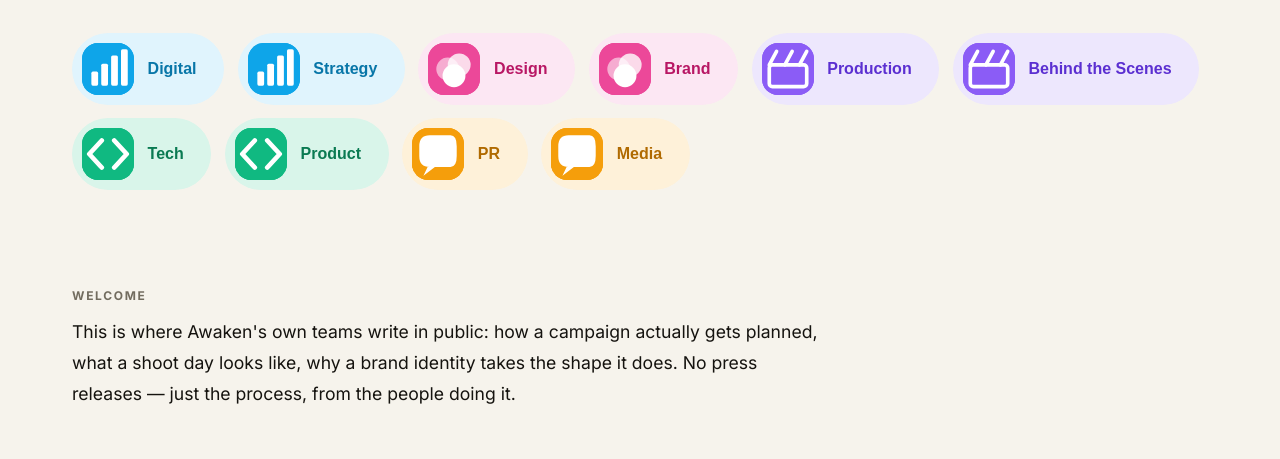
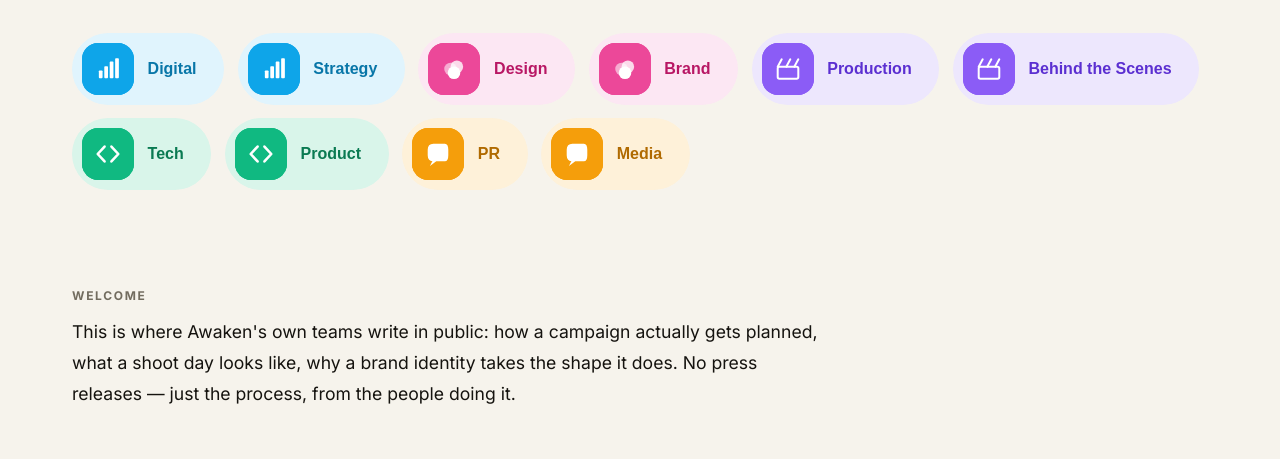
Before and after one commit to Paytaluz/awaken-forum, a plain HTML site: page index.html in a window 1280 px wide. Shown: the part 341-800 px from the top of the page. Drawn offline with Linux system fonts and the light colour scheme.

Commit message:
Shrink pill icon glyphs within the same-size badge block
Co-Authored-By: Claude Sonnet 5 <noreply@anthropic.com>

```diff
--- a/index.html
+++ b/index.html
@@ -42,16 +42,16 @@
     <p>Field notes, process, and ideas from Digital, Design, Production, Tech, and PR — one place for everything we're building.</p>
 
     <div class="pills">
-      <button class="pill pill-digital" data-tag="digital"><span class="pill-dot"><svg viewBox="0 0 100 100"><rect width="100" height="100" fill="var(--digital)"/><g fill="#fff"><rect x="18" y="55" width="13" height="27" rx="3"/><rect x="37" y="40" width="13" height="42" rx="3"/><rect x="56" y="24" width="13" height="58" rx="3"/><rect x="75" y="12" width="13" height="70" rx="3"/></g></svg></span>Digital</button>
-      <button class="pill pill-digital" data-tag="strategy"><span class="pill-dot"><svg viewBox="0 0 100 100"><rect width="100" height="100" fill="var(--digital)"/><g fill="#fff"><rect x="18" y="55" width="13" height="27" rx="3"/><rect x="37" y="40" width="13" height="42" rx="3"/><rect x="56" y="24" width="13" height="58" rx="3"/><rect x="75" y="12" width="13" height="70" rx="3"/></g></svg></span>Strategy</button>
-      <button class="pill pill-design" data-tag="design"><span class="pill-dot"><svg viewBox="0 0 100 100"><rect width="100" height="100" fill="var(--design)"/><g fill="#fff"><circle cx="38" cy="50" r="22" opacity="0.55"/><circle cx="60" cy="42" r="22" opacity="0.8"/><circle cx="50" cy="63" r="22"/></g></svg></span>Design</button>
-      <button class="pill pill-design" data-tag="brand"><span class="pill-dot"><svg viewBox="0 0 100 100"><rect width="100" height="100" fill="var(--design)"/><g fill="#fff"><circle cx="38" cy="50" r="22" opacity="0.55"/><circle cx="60" cy="42" r="22" opacity="0.8"/><circle cx="50" cy="63" r="22"/></g></svg></span>Brand</button>
-      <button class="pill pill-production" data-tag="production"><span class="pill-dot"><svg viewBox="0 0 100 100"><rect width="100" height="100" fill="var(--production)"/><g fill="none" stroke="#fff" stroke-width="7" stroke-linecap="round" stroke-linejoin="round"><rect x="14" y="42" width="72" height="42" rx="6"/><path d="M14 42 L28 16 M44 42 L58 16 M72 42 L86 16"/></g></svg></span>Production</button>
-      <button class="pill pill-production" data-tag="behindthescenes"><span class="pill-dot"><svg viewBox="0 0 100 100"><rect width="100" height="100" fill="var(--production)"/><g fill="none" stroke="#fff" stroke-width="7" stroke-linecap="round" stroke-linejoin="round"><rect x="14" y="42" width="72" height="42" rx="6"/><path d="M14 42 L28 16 M44 42 L58 16 M72 42 L86 16"/></g></svg></span>Behind the Scenes</button>
-      <button class="pill pill-tech" data-tag="tech"><span class="pill-dot"><svg viewBox="0 0 100 100"><rect width="100" height="100" fill="var(--tech)"/><g fill="none" stroke="#fff" stroke-width="9" stroke-linecap="round" stroke-linejoin="round"><path d="M38 24 L14 50 L38 76"/><path d="M62 24 L86 50 L62 76"/></g></svg></span>Tech</button>
-      <button class="pill pill-tech" data-tag="product"><span class="pill-dot"><svg viewBox="0 0 100 100"><rect width="100" height="100" fill="var(--tech)"/><g fill="none" stroke="#fff" stroke-width="9" stroke-linecap="round" stroke-linejoin="round"><path d="M38 24 L14 50 L38 76"/><path d="M62 24 L86 50 L62 76"/></g></svg></span>Product</button>
-      <button class="pill pill-pr" data-tag="pr"><span class="pill-dot"><svg viewBox="0 0 100 100"><rect width="100" height="100" fill="var(--pr)"/><path fill="#fff" d="M14 35 Q14 14 34 14 H74 Q86 14 86 35 V54 Q86 75 74 75 H44 L22 92 L30 75 H34 Q14 75 14 54 Z"/></svg></span>PR</button>
-      <button class="pill pill-pr" data-tag="media"><span class="pill-dot"><svg viewBox="0 0 100 100"><rect width="100" height="100" fill="var(--pr)"/><path fill="#fff" d="M14 35 Q14 14 34 14 H74 Q86 14 86 35 V54 Q86 75 74 75 H44 L22 92 L30 75 H34 Q14 75 14 54 Z"/></svg></span>Media</button>
+      <button class="pill pill-digital" data-tag="digital"><span class="pill-dot"><svg viewBox="0 0 100 100"><rect width="100" height="100" fill="var(--digital)"/><g transform="translate(50 50) scale(0.55) translate(-50 -50)" fill="#fff"><rect x="18" y="55" width="13" height="27" rx="3"/><rect x="37" y="40" width="13" height="42" rx="3"/><rect x="56" y="24" width="13" height="58" rx="3"/><rect x="75" y="12" width="13" height="70" rx="3"/></g></svg></span>Digital</button>
+      <button class="pill pill-digital" data-tag="strategy"><span class="pill-dot"><svg viewBox="0 0 100 100"><rect width="100" height="100" fill="var(--digital)"/><g transform="translate(50 50) scale(0.55) translate(-50 -50)" fill="#fff"><rect x="18" y="55" width="13" height="27" rx="3"/><rect x="37" y="40" width="13" height="42" rx="3"/><rect x="56" y="24" width="13" height="58" rx="3"/><rect x="75" y="12" width="13" height="70" rx="3"/></g></svg></span>Strategy</button>
+      <button class="pill pill-design" data-tag="design"><span class="pill-dot"><svg viewBox="0 0 100 100"><rect width="100" height="100" fill="var(--design)"/><g transform="translate(50 50) scale(0.55) translate(-50 -50)" fill="#fff"><circle cx="38" cy="50" r="22" opacity="0.55"/><circle cx="60" cy="42" r="22" opacity="0.8"/><circle cx="50" cy="63" r="22"/></g></svg></span>Design</button>
+      <button class="pill pill-design" data-tag="brand"><span class="pill-dot"><svg viewBox="0 0 100 100"><rect width="100" height="100" fill="var(--design)"/><g transform="translate(50 50) scale(0.55) translate(-50 -50)" fill="#fff"><circle cx="38" cy="50" r="22" opacity="0.55"/><circle cx="60" cy="42" r="22" opacity="0.8"/><circle cx="50" cy="63" r="22"/></g></svg></span>Brand</button>
+      <button class="pill pill-production" data-tag="production"><span class="pill-dot"><svg viewBox="0 0 100 100"><rect width="100" height="100" fill="var(--production)"/><g transform="translate(50 50) scale(0.55) translate(-50 -50)" fill="none" stroke="#fff" stroke-width="7" stroke-linecap="round" stroke-linejoin="round"><rect x="14" y="42" width="72" height="42" rx="6"/><path d="M14 42 L28 16 M44 42 L58 16 M72 42 L86 16"/></g></svg></span>Production</button>
+      <button class="pill pill-production" data-tag="behindthescenes"><span class="pill-dot"><svg viewBox="0 0 100 100"><rect width="100" height="100" fill="var(--production)"/><g transform="translate(50 50) scale(0.55) translate(-50 -50)" fill="none" stroke="#fff" stroke-width="7" stroke-linecap="round" stroke-linejoin="round"><rect x="14" y="42" width="72" height="42" rx="6"/><path d="M14 42 L28 16 M44 42 L58 16 M72 42 L86 16"/></g></svg></span>Behind the Scenes</button>
+      <button class="pill pill-tech" data-tag="tech"><span class="pill-dot"><svg viewBox="0 0 100 100"><rect width="100" height="100" fill="var(--tech)"/><g transform="translate(50 50) scale(0.55) translate(-50 -50)" fill="none" stroke="#fff" stroke-width="9" stroke-linecap="round" stroke-linejoin="round"><path d="M38 24 L14 50 L38 76"/><path d="M62 24 L86 50 L62 76"/></g></svg></span>Tech</button>
+      <button class="pill pill-tech" data-tag="product"><span class="pill-dot"><svg viewBox="0 0 100 100"><rect width="100" height="100" fill="var(--tech)"/><g transform="translate(50 50) scale(0.55) translate(-50 -50)" fill="none" stroke="#fff" stroke-width="9" stroke-linecap="round" stroke-linejoin="round"><path d="M38 24 L14 50 L38 76"/><path d="M62 24 L86 50 L62 76"/></g></svg></span>Product</button>
+      <button class="pill pill-pr" data-tag="pr"><span class="pill-dot"><svg viewBox="0 0 100 100"><rect width="100" height="100" fill="var(--pr)"/><path transform="translate(50 50) scale(0.55) translate(-50 -50)" fill="#fff" d="M14 35 Q14 14 34 14 H74 Q86 14 86 35 V54 Q86 75 74 75 H44 L22 92 L30 75 H34 Q14 75 14 54 Z"/></svg></span>PR</button>
+      <button class="pill pill-pr" data-tag="media"><span class="pill-dot"><svg viewBox="0 0 100 100"><rect width="100" height="100" fill="var(--pr)"/><path transform="translate(50 50) scale(0.55) translate(-50 -50)" fill="#fff" d="M14 35 Q14 14 34 14 H74 Q86 14 86 35 V54 Q86 75 74 75 H44 L22 92 L30 75 H34 Q14 75 14 54 Z"/></svg></span>Media</button>
     </div>
   </section>
 
```
